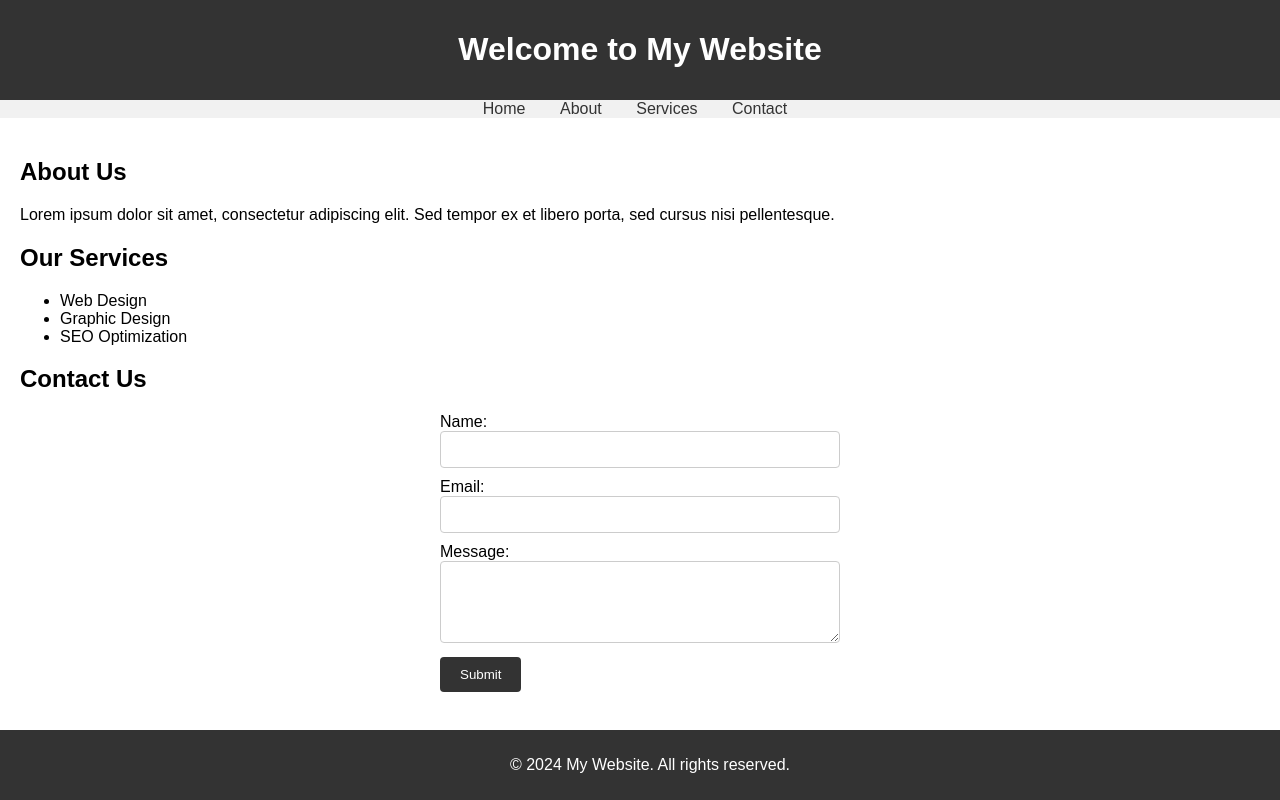
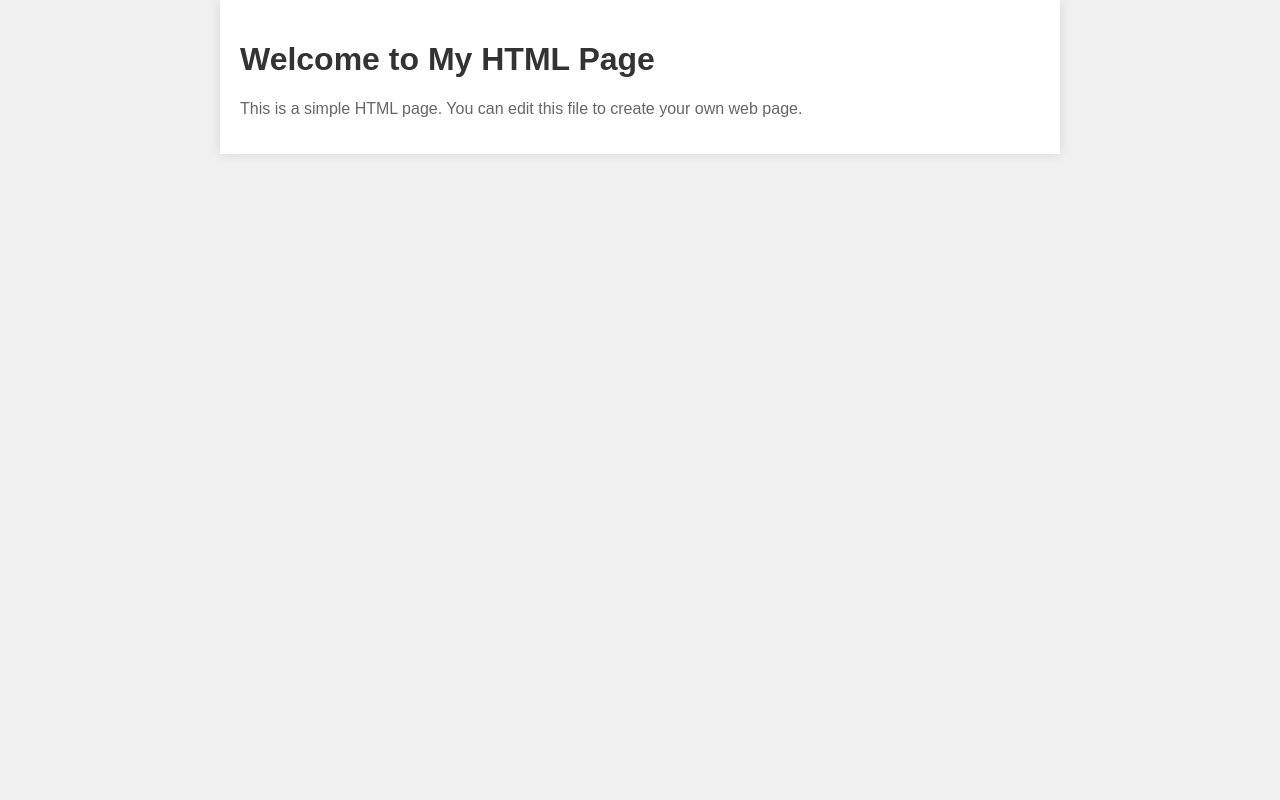
Before and after one commit to itsmukhtasar/practice-repo, a plain HTML site: page index.html in a window 1280 px wide. Drawn offline with Linux system fonts and the light colour scheme.

Commit message:
edited html file

```diff
--- a/index.html
+++ b/index.html
@@ -3,112 +3,34 @@
 <head>
     <meta charset="UTF-8">
     <meta name="viewport" content="width=device-width, initial-scale=1.0">
-    <title>Complex HTML Example</title>
+    <title>My HTML Page</title>
     <style>
-        /* CSS styles can be included in a <style> element or in a separate CSS file */
+        /* You can add CSS styles here */
         body {
             font-family: Arial, sans-serif;
+            background-color: #f0f0f0;
             margin: 0;
             padding: 0;
         }
-        header {
-            background-color: #333;
-            color: #fff;
-            padding: 10px;
-            text-align: center;
+        .container {
+            max-width: 800px;
+            margin: 0 auto;
+            padding: 20px;
+            background-color: #fff;
+            box-shadow: 0 0 10px rgba(0, 0, 0, 0.1);
         }
-        nav ul {
-            list-style-type: none;
-            padding: 0;
-            margin: 0;
-            background-color: #f1f1f1;
-            text-align: center;
+        h1 {
+            color: #333;
         }
-        nav ul li {
-            display: inline;
-            margin-right: 10px;
-        }
-        nav ul li a {
-            text-decoration: none;
-            color: #333;
-            padding: 5px 10px;
-        }
-        nav ul li a:hover {
-            background-color: #ccc;
-        }
-        section {
-            padding: 20px;
-        }
-        footer {
-            background-color: #333;
-            color: #fff;
-            text-align: center;
-            padding: 10px;
-            position: fixed;
-            bottom: 0;
-            width: 100%;
-        }
-        form {
-            max-width: 400px;
-            margin: 0 auto;
-        }
-        input[type="text"],
-        input[type="email"],
-        textarea {
-            width: 100%;
-            padding: 10px;
-            margin-bottom: 10px;
-            border: 1px solid #ccc;
-            border-radius: 4px;
-            box-sizing: border-box;
-        }
-        input[type="submit"] {
-            background-color: #333;
-            color: #fff;
-            border: none;
-            padding: 10px 20px;
-            border-radius: 4px;
-            cursor: pointer;
-        }
-        input[type="submit"]:hover {
-            background-color: #555;
+        p {
+            color: #666;
         }
     </style>
 </head>
 <body>
-    <header>
-        <h1>Welcome to My Website</h1>
-    </header>
-    <nav>
-        <ul>
-            <li><a href="#">Home</a></li>
-            <li><a href="#">About</a></li>
-            <li><a href="#">Services</a></li>
-            <li><a href="#">Contact</a></li>
-        </ul>
-    </nav>
-    <section>
-        <h2>About Us</h2>
-        <p>Lorem ipsum dolor sit amet, consectetur adipiscing elit. Sed tempor ex et libero porta, sed cursus nisi pellentesque.</p>
-        <h2>Our Services</h2>
-        <ul>
-            <li>Web Design</li>
-            <li>Graphic Design</li>
-            <li>SEO Optimization</li>
-        </ul>
-        <h2>Contact Us</h2>
-        <form action="#" method="post">
-            <label for="name">Name:</label>
-            <input type="text" id="name" name="name" required>
-            <label for="email">Email:</label>
-            <input type="email" id="email" name="email" required>
-            <label for="message">Message:</label>
-            <textarea id="message" name="message" rows="4" required></textarea>
-            <input type="submit" value="Submit">
-        </form>
-    </section>
-    <footer>
-        <p>&copy; 2024 My Website. All rights reserved.</p>
-    </footer>
+    <div class="container">
+        <h1>Welcome to My HTML Page</h1>
+        <p>This is a simple HTML page. You can edit this file to create your own web page.</p>
+    </div>
 </body>
 </html>
```
